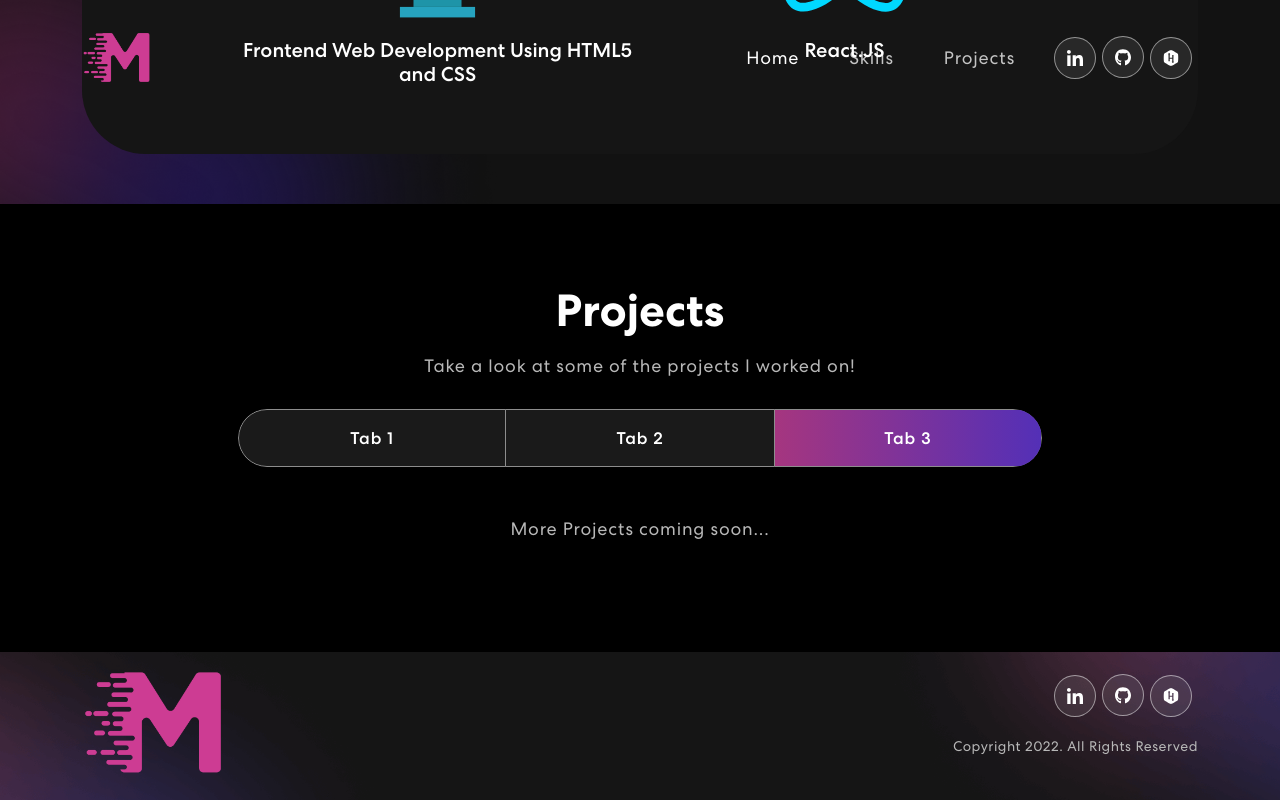
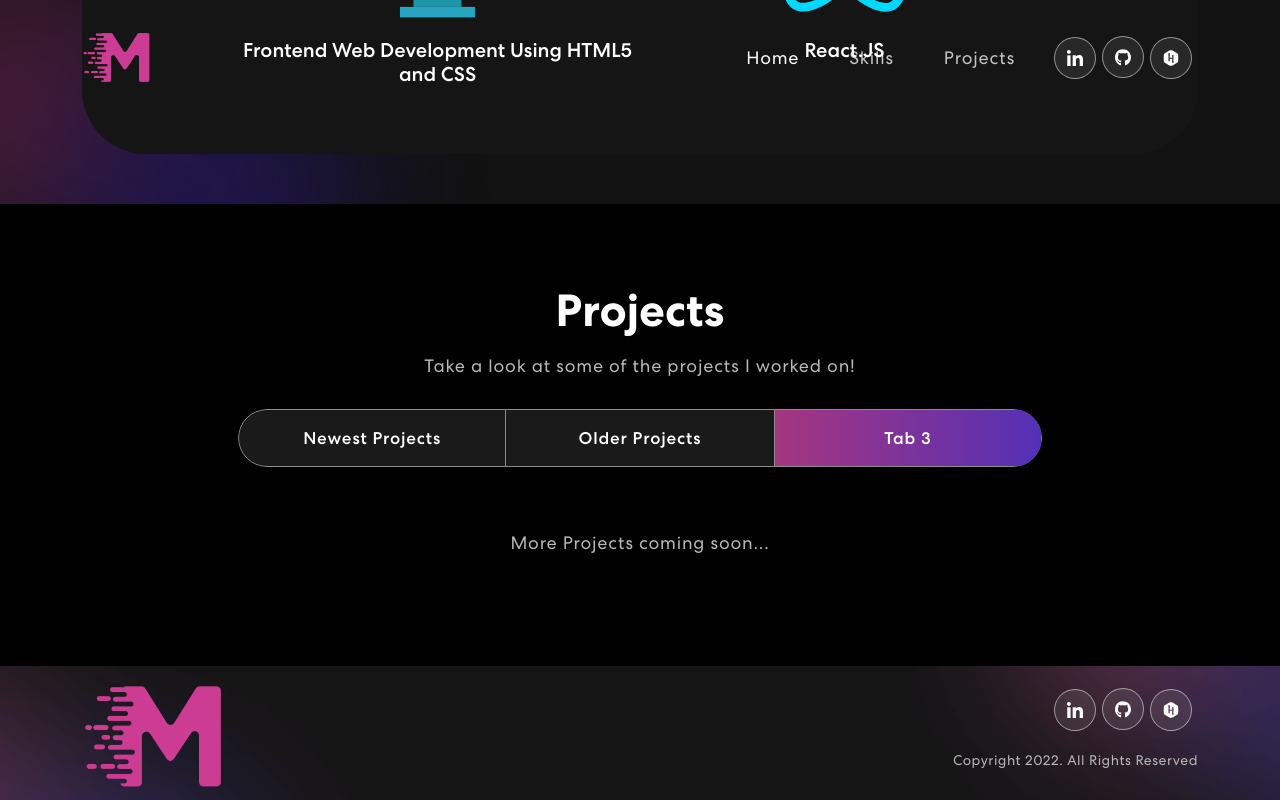
Before and after one commit to mo-chr/react-portfolio, a React (Create React App) app: page / in a window 1280 px wide. Both pictures are taken after a click on the tab "Tab 3". Shown: the part 1371-2171 px from the top of the page. Built offline with nearby package versions, Linux system fonts and the light colour scheme.

Commit message:
Renamed and Reordered Projects

```diff
--- a/src/components/Projects.js
+++ b/src/components/Projects.js
@@ -99,10 +99,10 @@ export const Projects = () => {
                       id="pills-tab"
                     >
                       <Nav.Item>
-                        <Nav.Link eventKey="first">Tab 1</Nav.Link>
+                        <Nav.Link eventKey="first">Newest Projects</Nav.Link>
                       </Nav.Item>
                       <Nav.Item>
-                        <Nav.Link eventKey="second">Tab 2</Nav.Link>
+                        <Nav.Link eventKey="second">Older Projects</Nav.Link>
                       </Nav.Item>
                       <Nav.Item>
                         <Nav.Link eventKey="third">Tab 3</Nav.Link>
@@ -116,23 +116,25 @@ export const Projects = () => {
                     >
                       <Tab.Pane eventKey="first">
                         <Row>
-                          {projects.slice(0, 6).map((project, index) => {
+                          {projects.slice(6, 12).map((project, index) => {
                             return <ProjectCard key={index} {...project} />;
                           })}
                         </Row>
                       </Tab.Pane>
                       <Tab.Pane eventKey="second">
                         <Row>
-                          {projects.slice(6, 12).map((project, index) => {
+                          {projects.slice(0, 6).map((project, index) => {
                             return <ProjectCard key={index} {...project} />;
                           })}
                         </Row>
                       </Tab.Pane>
                       <Tab.Pane eventKey="third">
-                        {projects.slice(12, 18).map((project, index) => {
-                          return <ProjectCard key={index} {...project} />;
-                        })}
-                        <p>More Projects coming soon...</p>
+                        <Row>
+                          <p>More Projects coming soon...</p>
+                          {projects.slice(12, 18).map((project, index) => {
+                            return <ProjectCard key={index} {...project} />;
+                          })}
+                        </Row>
                       </Tab.Pane>
                     </Tab.Content>
                   </Tab.Container>
```
